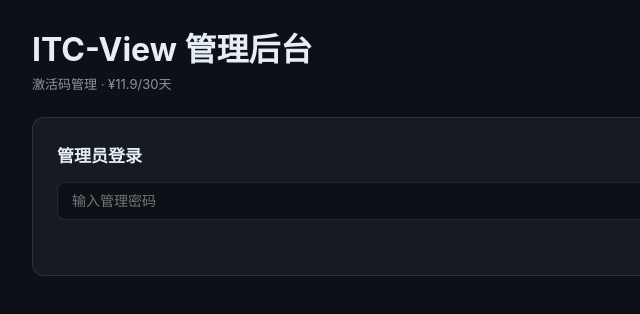
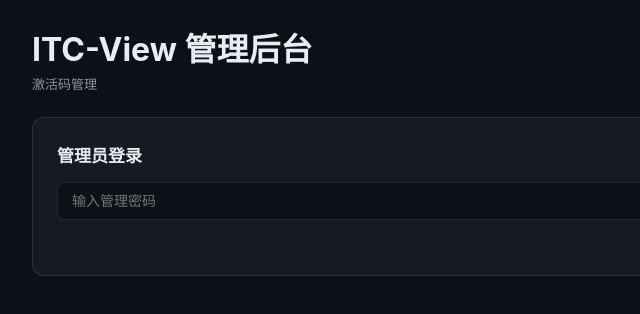
Before and after one commit to Han-jeffery/Interview-Captions, an Electron app: page public/admin.html in a window 1280 px wide. Shown: the full height of the page, 158-798 px from the left. Drawn offline with Linux system fonts and the light colour scheme.

Commit message:
Remove price text from admin page

```diff
--- a/public/admin.html
+++ b/public/admin.html
@@ -44,7 +44,7 @@
   <body>
     <div class="container">
       <h1>ITC-View 管理后台</h1>
-      <p class="sub">激活码管理 · ¥11.9/30天</p>
+      <p class="sub">激活码管理</p>
 
       <!-- 登录 -->
       <div class="card" id="loginCard">
```
